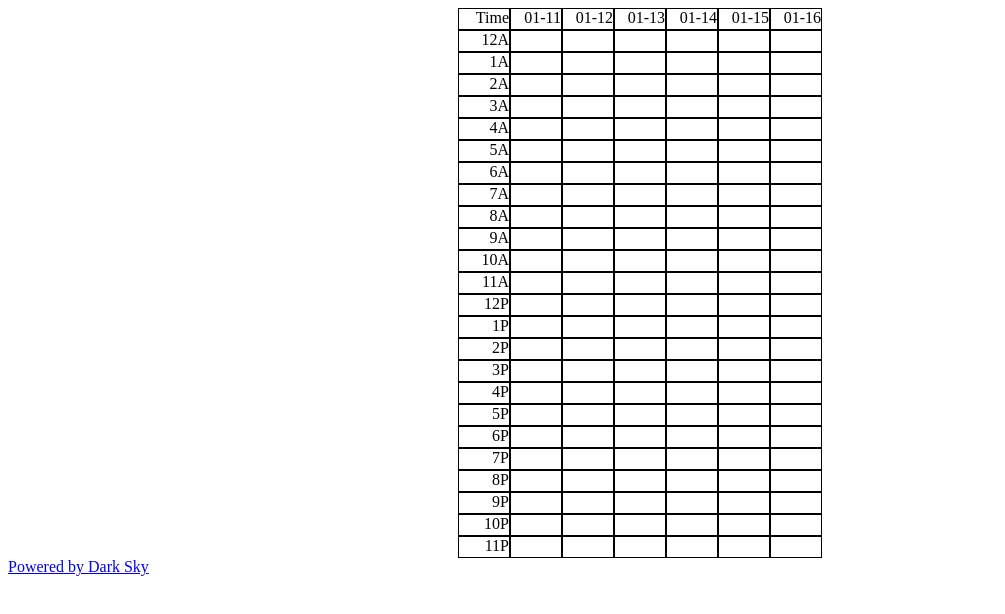
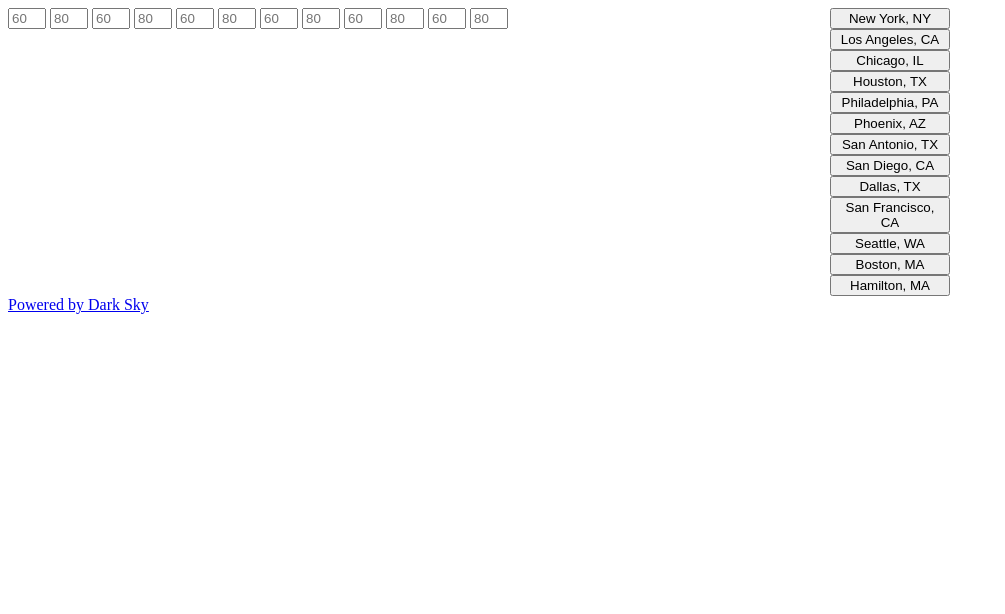
Before and after one commit to vincentgu818/Fair-Weather-Friend, a plain HTML site: page index.html in a window 1280 px wide. Shown: the whole page, without its empty margins (0-1005 px from the left). Drawn offline with nearby package versions, Linux system fonts and the light colour scheme.

Commit message:
Initial wireframe for input fields

```diff
--- a/app.js
+++ b/app.js
@@ -2,12 +2,21 @@ let darkSkyData = {};
 let OWMData = {};
 let cities = {
   elpaso: { zip: 79936, latlng: '31.776593,-106.296976' },
+  newyork: { zip: 10025, latlng: '40.798601,-73.966622' },
   losangeles: { zip: 90011, latlng: '34.007090,-118.258681' },
   chicago: { zip: 60629, latlng: '41.775868,-87.711496' },
   houston: { zip: 77084, latlng: '29.827486,-95.659920' },
-  newyork: { zip: 10025, latlng: '40.798601,-73.966622' },
+  philadelphia: { zip: 19120, latlng: '40.034147,-75.119198' },
+  phoenix: { zip: 85032, latlng: '33.625920,-112.002503' },
+  sanantonio: { zip: 78245, latlng: '29.401093,-98.730806' },
+  sandiego: { zip: 92154, latlng: '32.557022,-117.006214' },
+  dallas: { zip: 75217, latlng: '32.710306,-96.678549' },
+  sanfrancisco: { zip: 94112, latlng: '37.720375,-122.442950' },
+  seattle: { zip: 98115, latlng: '47.685746,-122.281589' },
+  boston: { zip: 02128, latlng: '42.361129,-71.006975' },
   hamilton: { zip: 01982, latlng: '42.6085869,-70.8413316' }
 }
+let offset = -5;
 
 const convertKtoF = (kelvin) => {
   return (kelvin-273.15)*9/5+32;
@@ -61,6 +70,7 @@ const convertUnixTime = (unix) => {
 
 $(() => {
   const storeOWM = (data) => {
+    console.log(data);
     for(obj of data.list) {
       let rain = 0;
       let snow = 0;
@@ -87,6 +97,7 @@ $(() => {
   }
 
   const storeDarkSky = (data) => {
+    offset = data.offset;
     for(obj of data.hourly.data) {
       darkSkyData[obj.time.toString()] =
         {
@@ -123,7 +134,7 @@ $(() => {
 
   const drawCalendar = () => {
     //draw time column
-    $('<div>').text('Time').appendTo($('#time'))
+    $('<div>').css('background-color','black').appendTo($('#time'))
     for(let i=0; i<2; i++) {
       let suffix = (i === 0) ? 'A' : 'P';
       for(let j=0; j<12; j++) {
@@ -131,39 +142,35 @@ $(() => {
         let end = (j+1)+suffix;
         if(j === 11 && suffix === 'A') end = '12P';
         else if(j === 11 && suffix === 'P') end = '12A';
-        $('<div>').text(`${start}`).appendTo($('#time'));
+        $('<div>').text(`${start}`).css('background-color','black').appendTo($('#time'));
       }
     }
 
-    const myPrefs = {
-       tempGreat: 50,
-       windLess: 8,
-       precipLess: 0,
-       cloudGreat: 0,
-       humidLess: .9,
-       uvLess: 9
-    }
-
-    let unixDay = Math.floor(new Date(Date.now()).setHours(0,0,0)/1000);
+    //Determine the start of the local day in unix time
+    let unixDay = Math.floor(new Date(Date.now()).setHours(0,0,0)/1000)-(offset+5)*60*60;
     for(let i=1; i<=6; i++) {
       let day = convertUnixTime(unixDay).substring(5,10);
-      $('<div>').text(day).appendTo($(`#day${i}`));
+      $('<div>').text(day).css('background-color','black').appendTo($(`#day${i}`));
 
       //iterate through the hours of each day
       for(let j=0; j<24; j++) {
         const currTime = unixDay+j*60*60;
+        console.log(convertUnixTime(currTime));
         const $weathSlot = $('<div>').attr('id',currTime).appendTo($(`#day${i}`));
+        //check first for data in Dark Sky for the exact time
         if(typeof darkSkyData[currTime.toString()] !== 'undefined') {
           let prefMatch = checkWeath(darkSkyData[currTime.toString()],myPrefs);
           $weathSlot.css('background-color',`rgb(0,${prefMatch*255},0)`);
+        //then check for data in Open Weather Map for the exact time
         } else if(typeof OWMData[currTime.toString()] !== 'undefined') {
           let prefMatch = checkWeath(OWMData[currTime.toString()],myPrefs);
           $weathSlot.css('background-color',`rgb(0,${prefMatch*255},0)`);
+        //...or data in Open Weather Map in the preceding 3-hour interval
         } else if(typeof OWMData[(currTime-60*60).toString()] !== 'undefined') {
           let prefMatch = checkWeath(OWMData[(currTime-60*60).toString()],myPrefs);
           $weathSlot.css('background-color',`rgb(0,${prefMatch*255},0)`);
-        } else if(typeof OWMData[(currTime+60*60).toString()] !== 'undefined') {
-          let prefMatch = checkWeath(OWMData[(currTime+60*60).toString()],myPrefs);
+        } else if(typeof OWMData[(currTime-2*60*60).toString()] !== 'undefined') {
+          let prefMatch = checkWeath(OWMData[(currTime-2*60*60).toString()],myPrefs);
           $weathSlot.css('background-color',`rgb(0,${prefMatch*255},0)`);
         }
       }
@@ -173,35 +180,35 @@ $(() => {
     }
   }
 
-  const city = 'houston';
-  $.ajax(
-    {
-      url: `https://api.darksky.net/forecast/68e294c9a2e58cfb2ef5efd86a1c702c/${cities[city].latlng}?units=us`,
-      headers: {
-        'Access-Control-Allow-Origin': '*',
-        'Content-Type':'application/json'
-      },
-      dataType: 'jsonp'
-    }
-  ).then(
-    storeDarkSky,
-    ()=>{ console.log('bad request'); }
-  );
+  // const city = 'losangeles';
+  // $.ajax(
+  //   {
+  //     url: `https://api.darksky.net/forecast/68e294c9a2e58cfb2ef5efd86a1c702c/${cities[city].latlng}?units=us`,
+  //     headers: {
+  //       'Access-Control-Allow-Origin': '*',
+  //       'Content-Type':'application/json'
+  //     },
+  //     dataType: 'jsonp'
+  //   }
+  // ).then(
+  //   storeDarkSky,
+  //   ()=>{ console.log('bad request'); }
+  // );
+  //
+  // $.ajax(
+  //   {
+  //     url: `http://api.openweathermap.org/data/2.5/forecast?zip=${cities[city].zip}&APPID=e4e6249c02c0a4cea28c0cc7541e8796`,
+  //     headers: {
+  //       'Access-Control-Allow-Origin': '*',
+  //       'Content-Type':'application/json'
+  //     },
+  //     dataType: 'jsonp'
+  //   }
+  // ).then(
+  //   storeOWM,
+  //   ()=>{ console.log('bad request'); }
+  // );
 
-  $.ajax(
-    {
-      url: `http://api.openweathermap.org/data/2.5/forecast?zip=${cities[city].zip}&APPID=e4e6249c02c0a4cea28c0cc7541e8796`,
-      headers: {
-        'Access-Control-Allow-Origin': '*',
-        'Content-Type':'application/json'
-      },
-      dataType: 'jsonp'
-    }
-  ).then(
-    storeOWM,
-    ()=>{ console.log('bad request'); }
-  );
-
-  setTimeout(drawCalendar,5000);
+  // setTimeout(drawCalendar,5000);
 
 });
--- a/index.html
+++ b/index.html
@@ -12,6 +12,36 @@
   </head>
   <body>
     <div id="container">
+      <div id="input">
+        <input id="temp_min" type="number" placeholder="60">
+        <input id="temp_max" type="number" placeholder="80">
+        <input id="precip_min" type="number" placeholder="60">
+        <input id="precip_max" type="number" placeholder="80">
+        <input id="wind_min" type="number" placeholder="60">
+        <input id="wind_max" type="number" placeholder="80">
+        <input id="cloud_min" type="number" placeholder="60">
+        <input id="cloud_max" type="number" placeholder="80">
+        <input id="humid_min" type="number" placeholder="60">
+        <input id="humid_max" type="number" placeholder="80">
+        <input id="uv_min" type="number" placeholder="60">
+        <input id="uv_max" type="number" placeholder="80">
+      </div>
+      <div id="cities">
+        <button id="newyork">New York, NY</button>
+        <button id="losangeles">Los Angeles, CA</button>
+        <button id="chicago">Chicago, IL</button>
+        <button id="houston">Houston, TX</button>
+        <button id="philadelphia">Philadelphia, PA</button>
+        <button id="phoenix">Phoenix, AZ</button>
+        <button id="sanantonio">San Antonio, TX</button>
+        <button id="sandiego">San Diego, CA</button>
+        <button id="dallas">Dallas, TX</button>
+        <button id="sanfrancisco">San Francisco, CA</button>
+        <button id="seattle">Seattle, WA</button>
+        <button id="boston">Boston, MA</button>
+        <button id="hamilton">Hamilton, MA</button>
+      </div>
+      <div id="calendar">
         <div class="day" id="time"></div>
         <div class="day" id="day1"></div>
         <div class="day" id="day2"></div>
@@ -20,6 +50,7 @@
         <div class="day" id="day5"></div>
         <div class="day" id="day6"></div>
       </div>
+    </div>
     <a href="https://darksky.net/poweredby/">Powered by Dark Sky</a>
   </body>
 </html>
--- a/main.css
+++ b/main.css
@@ -1,4 +1,22 @@
 #container {
+  display: flex;
+  justify-content: space-between;
+}
+
+input {
+  width: 30px;
+}
+
+#cities {
+  display: flex;
+  flex-direction: column;
+}
+
+button {
+  width: 120px;
+}
+
+#calendar {
   display: flex;
   justify-content: center;
 }
@@ -9,6 +27,8 @@
 }
 
 .day > div {
+  font-family: Arial, sans-serif;
+  color: white;
   width: 50px;
   height: 20px;
   text-align: right;
```
Lines whose indentation alone changed are shown as unchanged.
